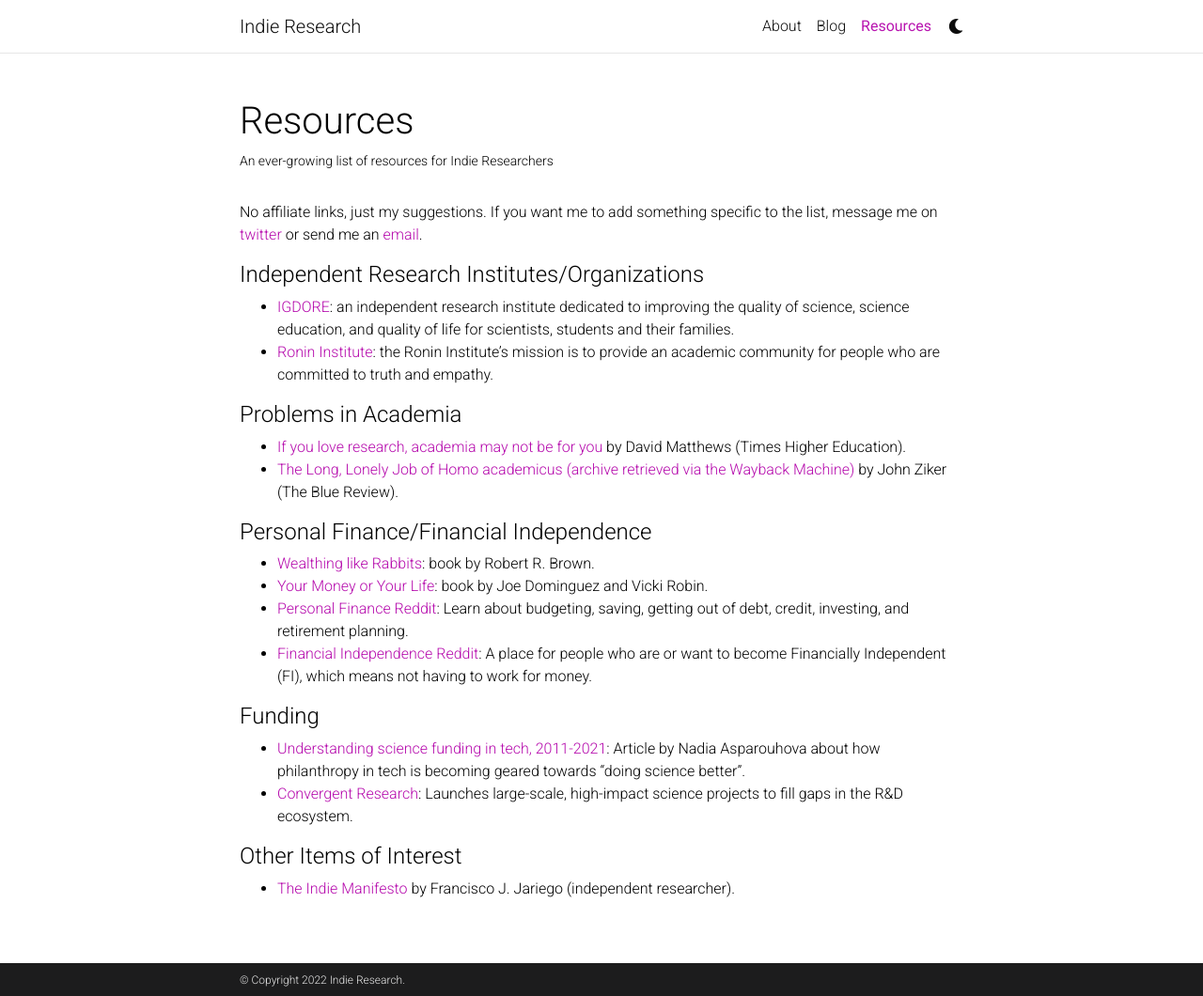
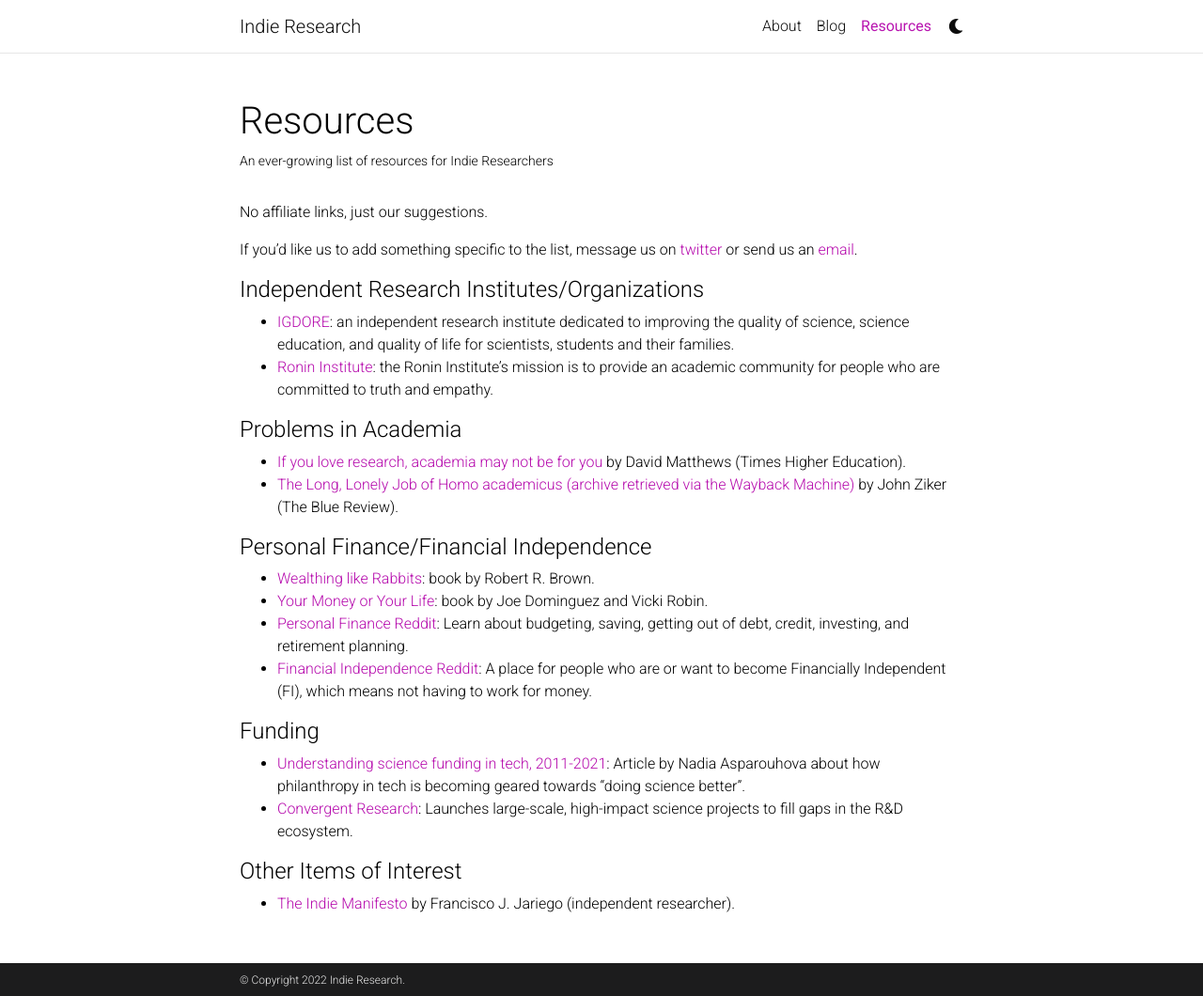
Before and after one commit to indieresearch/indieresearch.github.io, a Jekyll site: the page built from _pages/resources.md, in a window 1280 px wide and 1060 px high. Shown: the whole window at 94% size. Built offline with Jekyll 4.4.1, drawn with Linux system fonts in a browser that asks for light colours; comment, search, counter and statistics services are not loaded; a style sheet for code colours, icons or effects is not loaded.

Commit message:
updated resources

```diff
--- a/_pages/resources.md
+++ b/_pages/resources.md
@@ -7,8 +7,9 @@
 nav_order: 1
 ---
 
-No affiliate links, just my suggestions.
-If you want me to add something specific to the list, message me on [twitter](https://twitter.com/_IndieResearch_) or send me an [email](mailto:indieresearchblog@gmail.com).
+No affiliate links, just our suggestions.
+
+If you'd like us to add something specific to the list, message us on [twitter](https://twitter.com/_IndieResearch_) or send us an [email](mailto:indieresearchblog@gmail.com).
 
 #### Independent Research Institutes/Organizations
 - [IGDORE](https://igdore.org): an independent research institute dedicated to improving the quality of science, science education, and quality of life for scientists, students and their families.
```
